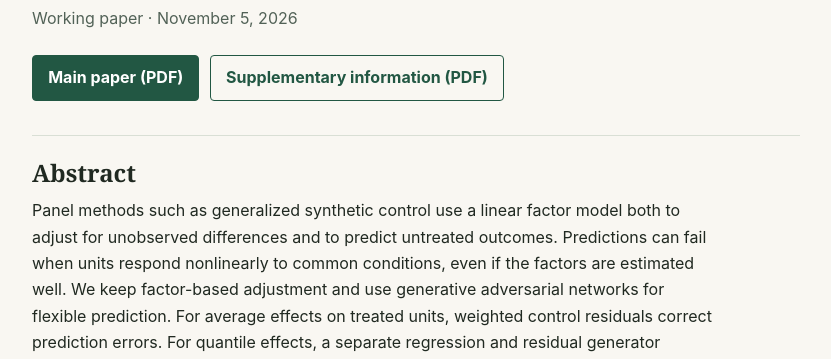
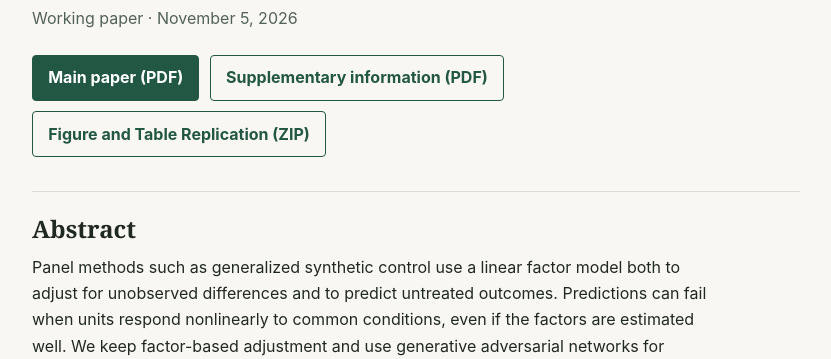
Before and after one commit to Shunyu1001/gsc-gan-paper, a plain HTML site: page index.html in a window 1280 px wide. Shown: the part 430-789 px from the top of the page, without its empty margins (224-1055 px from the left). Drawn offline with Linux system fonts and the light colour scheme.

Commit message:
Add figure and table replication materials

```diff
--- a/index.html
+++ b/index.html
@@ -3,7 +3,7 @@
 <head>
   <meta charset="utf-8">
   <meta name="viewport" content="width=device-width, initial-scale=1">
-  <meta name="description" content="Read the working paper and supplementary information for Debiased Counterfactual Estimation for Nonlinear Panel Factor Models by Shunyu Hao.">
+  <meta name="description" content="Read the working paper, supplementary information, and replication materials for Debiased Counterfactual Estimation for Nonlinear Panel Factor Models by Shunyu Hao.">
   <meta name="citation_title" content="Debiased Counterfactual Estimation for Nonlinear Panel Factor Models: A Generative Deep Learning Approach">
   <meta name="citation_author" content="Hao, Shunyu">
   <meta name="citation_publication_date" content="2026/11/05">
@@ -72,9 +72,10 @@
       <h1>Debiased Counterfactual Estimation for Nonlinear Panel Factor Models</h1>
       <p class="subtitle">A Generative Deep Learning Approach</p>
       <p class="date">Working paper · <time datetime="2026-11-05">November 5, 2026</time></p>
-      <nav class="files" aria-label="Paper files">
+      <nav class="files" aria-label="Paper and replication files">
         <a href="Hao_Debiased_Counterfactual_Estimation.pdf">Main paper (PDF)</a>
         <a href="Hao_Debiased_Counterfactual_Estimation_SI.pdf">Supplementary information (PDF)</a>
+        <a href="replication/gsc-gan-figure-table-replication-2026-11-05.zip">Figure and Table Replication (ZIP)</a>
       </nav>
     </header>
     <section aria-labelledby="abstract">
```
Also changed, not shown: 2 other files.
